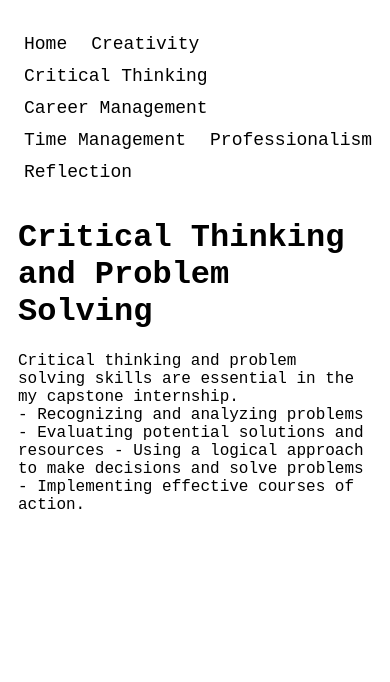
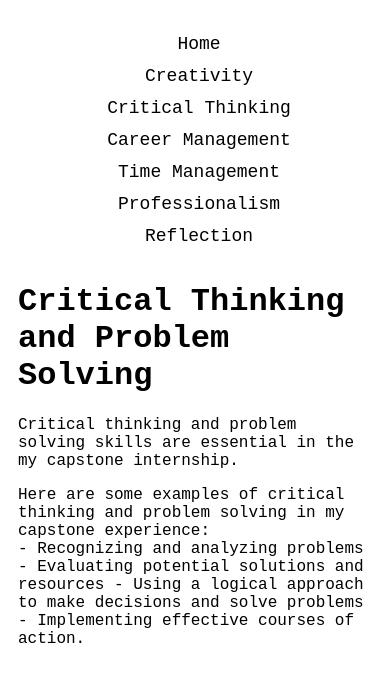
Before and after one commit to lbolz/capstone_portfolio, a Django app: page /critical_thinking in a window 390 px wide. Shown: the top 682 px of the page. Run offline with Django 3.2, Linux system fonts and the light colour scheme.

Commit message:
fixed screen resizing issue

```diff
--- a/pages/templates/base.html
+++ b/pages/templates/base.html
@@ -1,4 +1,5 @@
 <html>
+<title>Capstone Portfolio {% block title %}{% endblock %}</title>
 <head>
     <meta name="viewport" content="width=device-width, initial-scale=1">
     <style>
@@ -19,7 +20,6 @@
         }
 
         .sidenav a {
-            /*  */
             padding: 6px 8px 6px 16px;
             text-decoration: none;
             font-size: 18px;
@@ -65,7 +65,7 @@
         }
 
         @media screen and (max-width: 400px) {
-          .sidebar a {
+          .sidenav a {
             text-align: center;
             float: none;
             }
--- a/pages/templates/pages/critical_thinking.html
+++ b/pages/templates/pages/critical_thinking.html
@@ -5,6 +5,10 @@
 <p>
     Critical thinking and problem solving skills are essential in the my
     capstone internship.
+</p>
+<p>
+    Here are some examples of critical thinking and problem solving in my
+    capstone experience:
     <br>
     - Recognizing and analyzing problems
     - Evaluating potential solutions and resources
```
